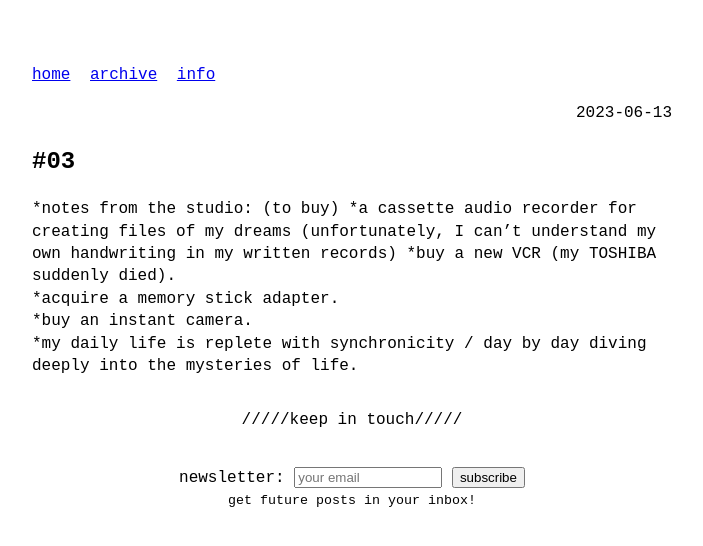
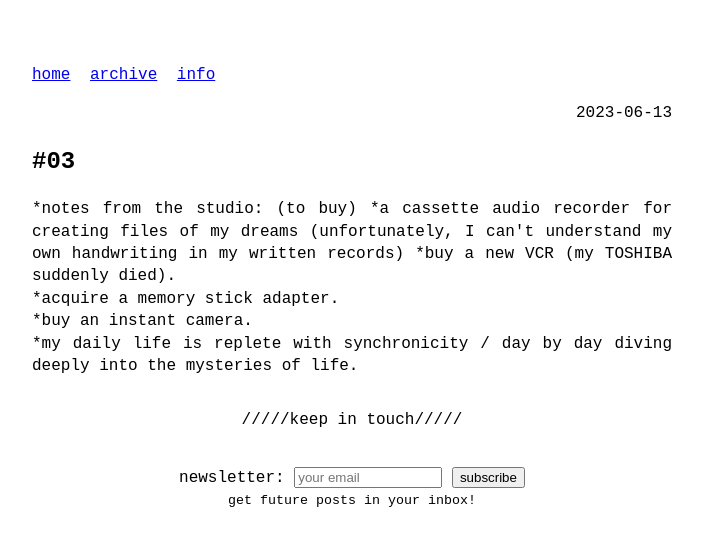
Before and after one commit to odaniloluna/odaniloluna.github.io, a Jekyll site: the page built from _posts/2023-06-13-#03.md, in a window 1280 px wide. Shown: the top 546 px of the page, without its empty margins (288-991 px from the left). Built offline with Jekyll 4.4.1, drawn with Linux system fonts in a browser that asks for light colours; our own code applies the rules of GitHub Pages for plain Markdown files; some of the changed lines change nothing that is shown.

Commit message:
Update 2023-06-13-#03.md

```diff
--- a/_posts/2023-06-13-#03.md
+++ b/_posts/2023-06-13-#03.md
@@ -1,5 +1,9 @@
-
-
+---
+layout: post
+title: #03
+slug: #03
+---
+<p class="description" style="text-align: justify;">
 *notes from the studio:
 (to buy)
 *a cassette audio recorder for creating files of my dreams (unfortunately, I can't understand my own handwriting in my written records)
```
